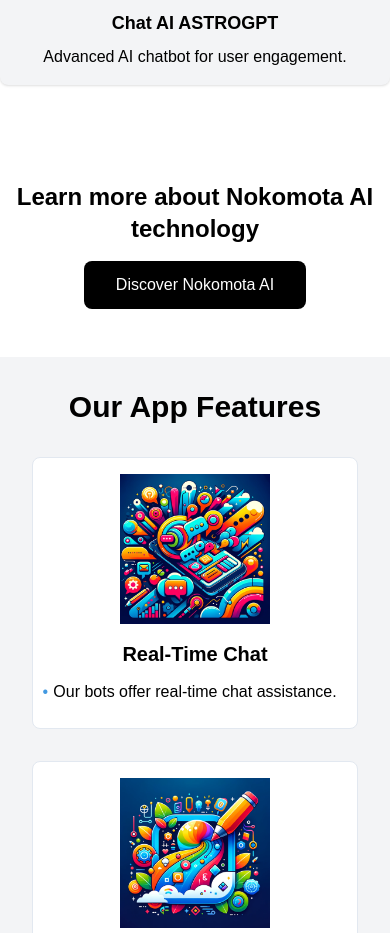
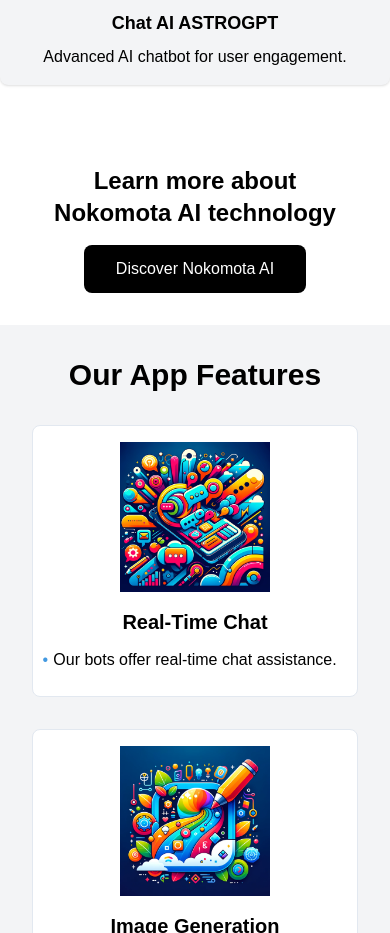
Before and after one commit to MohanVarma1965/NomotaAI, a React (Create React App) app: page / in a window 390 px wide. Shown: the part 1383-2316 px from the top of the page. Built offline with nearby package versions, Linux system fonts and the light colour scheme.

Commit message:
adjust padding on learnmore

```diff
--- a/src/components/Main/LearnMoreSection/index.tsx
+++ b/src/components/Main/LearnMoreSection/index.tsx
@@ -2,9 +2,9 @@
 
 const LearnMoreSection: React.FC = () => {
   return (
-    <div className="bg-white text-center py-12">
-      <h2 className="text-2xl md:text-4xl font-semibold mb-4">Learn more about Nokomota AI technology</h2>
-      <button className="bg-black text-white font-medium py-3 px-8 rounded-lg hover:bg-gray-800 transition-colors duration-200">
+    <div className="py-12 text-center bg-white max-md:p-8">
+      <h2 className="mb-4 text-2xl font-semibold md:text-4xl">Learn more about Nokomota AI technology</h2>
+      <button className="px-8 py-3 font-medium text-white transition-colors duration-200 bg-black rounded-lg hover:bg-gray-800">
         Discover Nokomota AI
       </button>
     </div>
```
